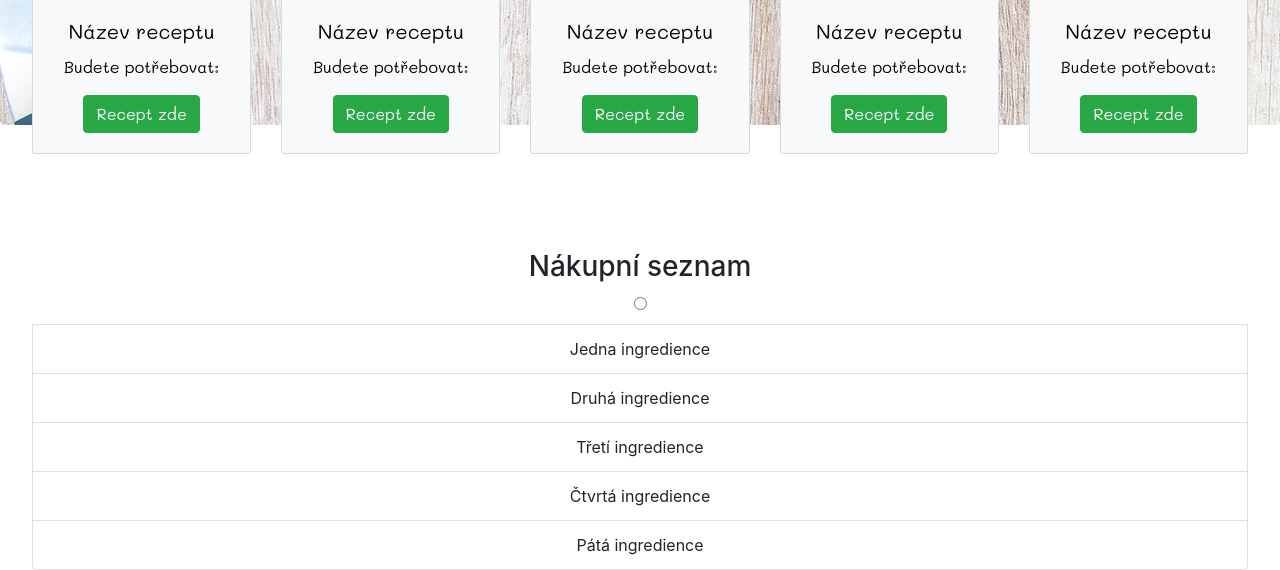
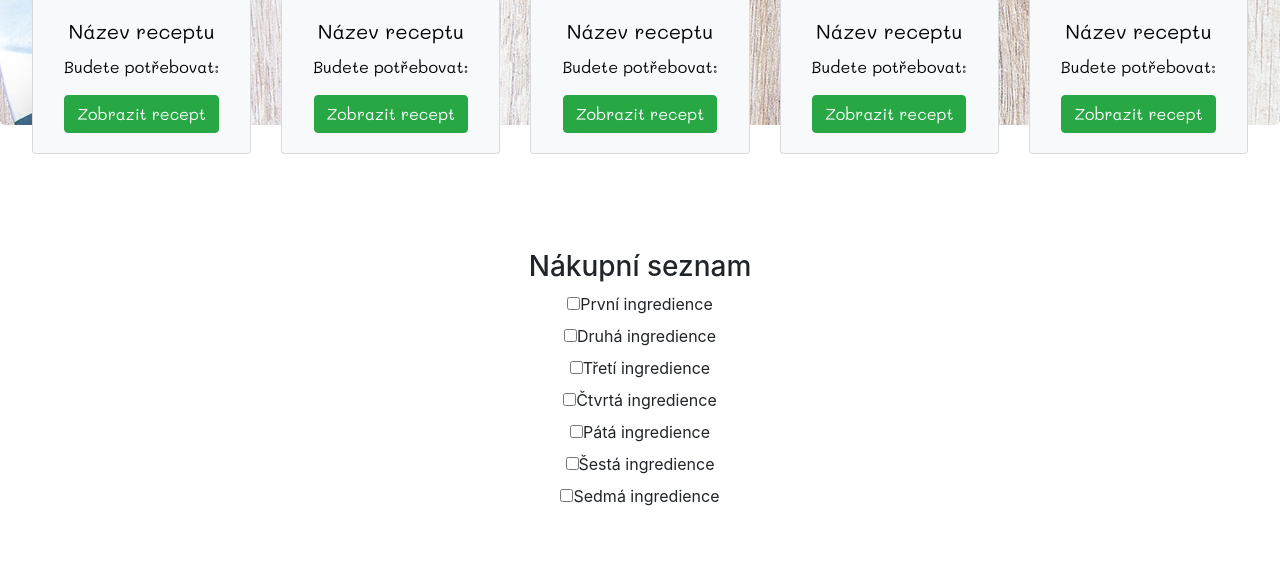
Before and after one commit to Morielled/Jidelnicek, a Python web app: template jidelnicek/templates/jidelnicek2.html in a window 1280 px wide. Shown: the part 595-1165 px from the top of the page. After the commit the page ends 1101 px from the top, so only its background shows below. Run offline with Jinja, Linux system fonts and the light colour scheme; the template is opened without the code that fills it, so the values that code supplies are empty; some libraries are stand-ins or nearby versions.

Commit message:
Karty s recepty vedle sebe a checkbox s nákupním seznamem pod tím

```diff
--- a/jidelnicek/templates/jidelnicek2.html
+++ b/jidelnicek/templates/jidelnicek2.html
@@ -54,7 +54,7 @@
 	<div class="card-body">
 		<h5 class="card-title">Název receptu</h5>
 		<p class="card-text">Budete potřebovat:</p>
-		<a href="#" button type="button" class="btn btn-success">Recept zde</a>
+		<a href="#" button type="button" class="btn btn-success">Zobrazit recept</a>
 	</div>
 </div>
 
@@ -68,7 +68,7 @@
 		<div class="card-body">
 			<h5 class="card-title">Název receptu</h5>
 			<p class="card-text">Budete potřebovat:</p>
-			<a href="#" button type="button" class="btn btn-success">Recept zde</a>
+			<a href="#" button type="button" class="btn btn-success">Zobrazit recept</a>
 		</div>
 	</div>
 
@@ -82,7 +82,7 @@
 		<div class="card-body">
 			<h5 class="card-title">Název receptu</h5>
 			<p class="card-text">Budete potřebovat:</p>
-			<a href="#" button type="button" class="btn btn-success">Recept zde</a>
+			<a href="#" button type="button" class="btn btn-success">Zobrazit recept</a>
 		</div>
 	</div>
 
@@ -96,7 +96,7 @@
 		<div class="card-body">
 			<h5 class="card-title">Název receptu</h5>
 			<p class="card-text">Budete potřebovat:</p>
-			<a href="#" button type="button" class="btn btn-success">Recept zde</a>
+			<a href="#" button type="button" class="btn btn-success">Zobrazit recept</a>
 		</div>
 	</div>
 
@@ -110,7 +110,7 @@
 		<div class="card-body">
 			<h5 class="card-title">Název receptu</h5>
 			<p class="card-text">Budete potřebovat:</p>
-			<a href="#" button type="button" class="btn btn-success">Recept zde</a>
+			<a href="#" button type="button" class="btn btn-success">Zobrazit recept</a>
 		</div>
 	</div>
 
@@ -122,16 +122,51 @@
 <br>
 <br>
 <div>
-<h3>Nákupní seznam</h3>
 
-<ul class="list-group">
-	<label for="radio"><input type="radio" id="yes" name="vyberingredience" value="yes"></label>
+<div class="">
+		<h3>Nákupní seznam</h3>
+<div class="checkbox">
+		<label><input type="checkbox" value="">První ingredience</label>
+			</div>
+			<div class="checkbox">
+				<label><input type="checkbox" value="">Druhá ingredience</label>
+			</div>
+			<div class="checkbox disabled">
+				<label><input type="checkbox" value="">Třetí ingredience</label>
+			</div>
+			<div class="checkbox disabled">
+				<label><input type="checkbox" value="">Čtvrtá ingredience</label>
+			</div>
+			<div class="checkbox disabled">
+				<label><input type="checkbox" value="">Pátá ingredience</label>
+			</div>
+			<div class="checkbox disabled">
+				<label><input type="checkbox" value="">Šestá ingredience</label>
+			</div>
+			<div class="checkbox disabled">
+				<label><input type="checkbox" value="">Sedmá ingredience</label>
+			</div>
+
+<!--Dole pod tímto mám hozené další možnosti jak udělat nákupní seznam, ale checkbox mi nedovoluje checknout víc jak jednu ingredienci a ještě to není srovnané pořádně-->
+
+<!--<ul class="list-group">
+		<li class="list-group-item"><label for="yes"><input type="radio" id="yes" name="vyberingredience" value="yes"></label></li>
+		<li class="list-group-item"><label for="yes"><input type="radio" id="yes" name="vyberingredience" value="yes"></label></li>
+		<li class="list-group-item"><label for="yes"><input type="radio" id="yes" name="vyberingredience" value="yes"></label></li>
+		<li class="list-group-item"><label for="yes"><input type="radio" id="yes" name="vyberingredience" value="yes"></label></li>
+		<li class="list-group-item"><label for="yes"><input type="radio" id="yes" name="vyberingredience" value="yes"></label></li>
+	</ul>-->
+
+<!--<ul class="list-group">
 		<li class="list-group-item">Jedna ingredience</li>
 		<li class="list-group-item">Druhá ingredience</li>
 		<li class="list-group-item">Třetí ingredience</li>
 		<li class="list-group-item">Čtvrtá ingredience</li>
 		<li class="list-group-item">Pátá ingredience</li>
-	</ul>
+	</ul>-->
+
+	</div>
+
 	<!--{% for rec in recept %}
 	<li>{{rec}}</li>
 	{% endfor %}-->
```
